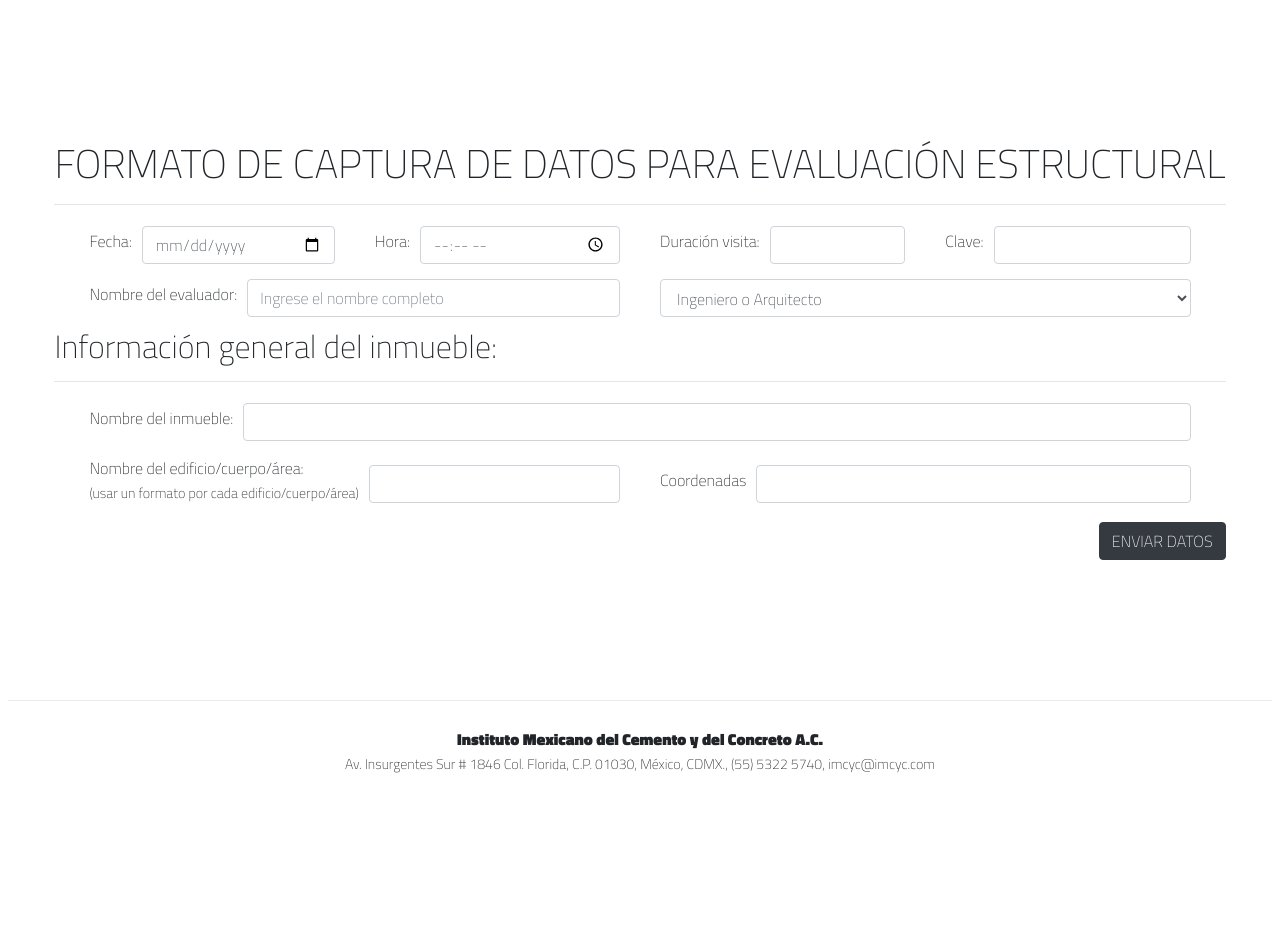
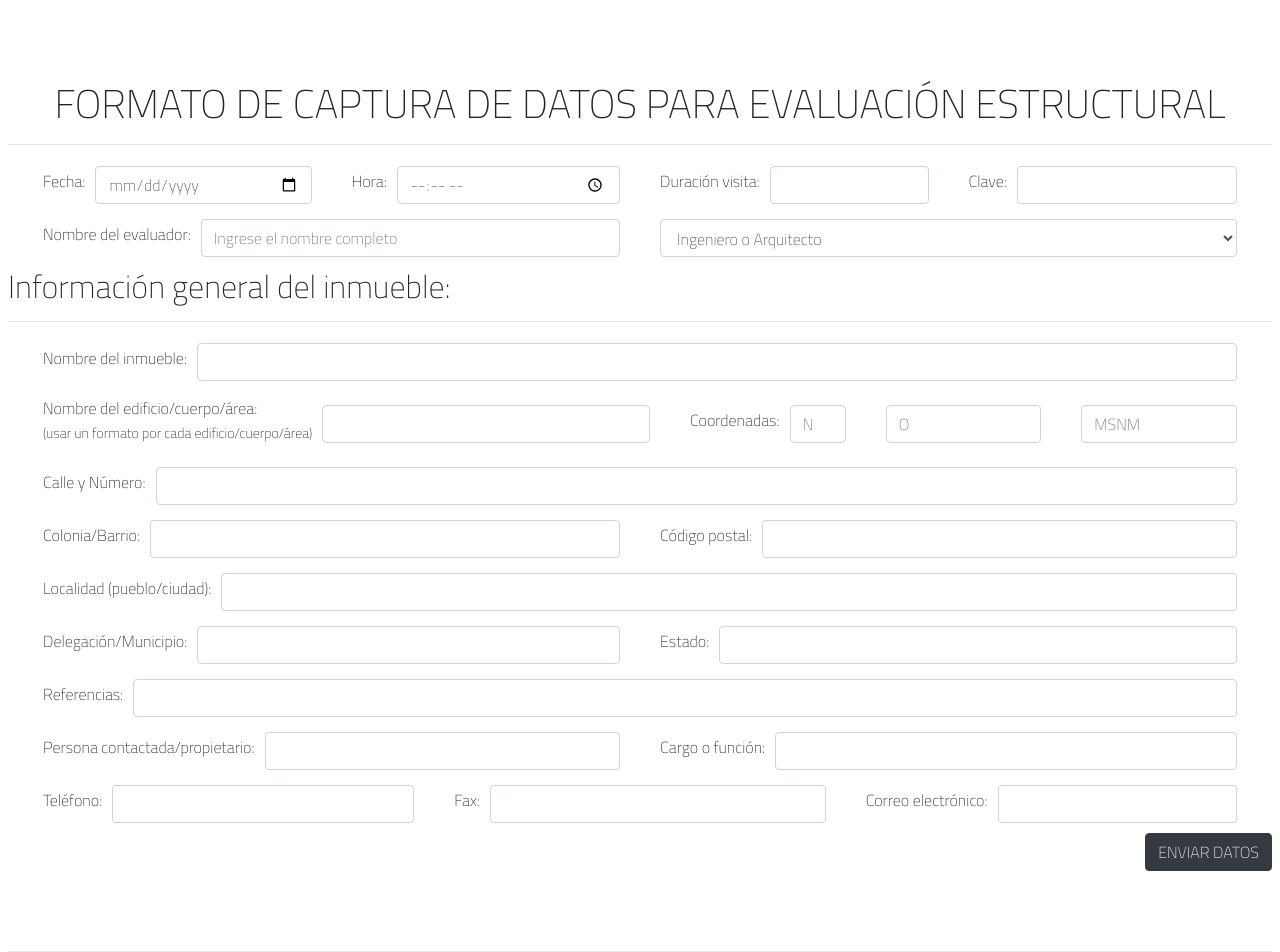
Before and after one commit to axelobscura/next-firebase, a Next.js app: page /evaluacion-estructural in a window 1280 px wide. Shown: the top 952 px of the page. Before the commit the page ends 800 px from the top, so only its background shows below. Built offline with nearby package versions, Linux system fonts and the light colour scheme.

Commit message:
Primera seccion

```diff
--- a/pages/evaluacion-estructural.js
+++ b/pages/evaluacion-estructural.js
@@ -5,16 +5,23 @@ import Button from 'react-bootstrap/Button'
 import Col from 'react-bootstrap/Col'
 
 export default function EvaluacionEstrutural() {
+
+  const enviarDatos = (e) => {
+    e.preventDefault();
+    let fecha = e.target.fecha.value;
+    console.log(fecha);
+  }
+
   return (
     <Contenedor>
       <main className="entrada">
         <h1 className="title">FORMATO DE CAPTURA DE DATOS PARA EVALUACIÓN ESTRUCTURAL</h1>
         <hr />
-        <Form className="datos">
+        <Form onSubmit={enviarDatos} className="datos">
           <Form.Row>
             <Form.Group as={Col} controlId="formGridEmail">
               <Form.Label>Fecha: </Form.Label>
-              <Form.Control type="date" />
+              <Form.Control type="date" name="fecha" />
             </Form.Group>
             <Form.Group as={Col} controlId="formGridPassword">
               <Form.Label>Hora: </Form.Label>
@@ -49,18 +56,93 @@ export default function EvaluacionEstrutural() {
           <Form.Row>
             <Form.Group as={Col} controlId="formGridCity">
               <Form.Label>Nombre del inmueble: </Form.Label>
-              <Form.Control />
+              <Form.Control type="text" />
+            </Form.Group>
+          </Form.Row>
+
+          <Form.Row>
+            <Form.Group as={Col} xs={6}>
+              <Form.Label>Nombre del edificio/cuerpo/área:<br/><small>(usar un formato por cada edificio/cuerpo/área)</small></Form.Label>
+              <Form.Control type="text" />
+            </Form.Group>
+            <Form.Group as={Col}>
+              <Form.Label>Coordenadas: </Form.Label>
+              <Form.Control type="text" placeholder="N" />
+            </Form.Group>
+            <Form.Group as={Col}>
+              <Form.Control type="text" placeholder="O" />
+            </Form.Group>
+            <Form.Group as={Col}>
+              <Form.Control type="text" placeholder="MSNM" />
             </Form.Group>
           </Form.Row>
 
           <Form.Row>
             <Form.Group as={Col} controlId="formGridCity">
-              <Form.Label>Nombre del edificio/cuerpo/área:<br/><small>(usar un formato por cada edificio/cuerpo/área)</small></Form.Label>
-              <Form.Control />
+              <Form.Label>Calle y Número: </Form.Label>
+              <Form.Control type="text" />
             </Form.Group>
+          </Form.Row>
+
+          <Form.Row>
+            <Form.Group as={Col}>
+              <Form.Label>Colonia/Barrio: </Form.Label>
+              <Form.Control type="text" />
+            </Form.Group>
+            <Form.Group as={Col}>
+              <Form.Label>Código postal: </Form.Label>
+              <Form.Control type="number" />
+            </Form.Group>
+          </Form.Row>
+
+          <Form.Row>
             <Form.Group as={Col} controlId="formGridCity">
-              <Form.Label>Coordenadas</Form.Label>
-              <Form.Control />
+              <Form.Label>Localidad (pueblo/ciudad): </Form.Label>
+              <Form.Control type="text" />
+            </Form.Group>
+          </Form.Row>
+
+          <Form.Row>
+            <Form.Group as={Col}>
+              <Form.Label>Delegación/Municipio: </Form.Label>
+              <Form.Control type="text" />
+            </Form.Group>
+            <Form.Group as={Col}>
+              <Form.Label>Estado: </Form.Label>
+              <Form.Control type="text" />
+            </Form.Group>
+          </Form.Row>
+
+          <Form.Row>
+            <Form.Group as={Col} controlId="formGridCity">
+              <Form.Label>Referencias: </Form.Label>
+              <Form.Control type="text" />
+            </Form.Group>
+          </Form.Row>
+
+          <Form.Row>
+            <Form.Group as={Col}>
+              <Form.Label>Persona contactada/propietario: </Form.Label>
+              <Form.Control type="text" />
+            </Form.Group>
+            <Form.Group as={Col}>
+              <Form.Label>Cargo o función: </Form.Label>
+              <Form.Control type="text" />
+            </Form.Group>
+          </Form.Row>
+
+          <Form.Row>
+            <Form.Group as={Col}>
+              <Form.Label>Teléfono: </Form.Label>
+              <Form.Control type="text" />
+            </Form.Group>
+            <Form.Group as={Col}>
+              <Form.Label>Fax: </Form.Label>
+              <Form.Control type="text" />
+            </Form.Group>
+            <Form.Group as={Col}>
+              <Form.Label>Correo electrónico: </Form.Label>
+              <Form.Control type="text" />
             </Form.Group>
           </Form.Row>
 
--- a/styles/Home.module.css
+++ b/styles/Home.module.css
@@ -18,13 +18,13 @@
 
 .footer {
   width: 100%;
-  height: 100px;
   border-top: 1px solid #eaeaea;
   display: flex;
   justify-content: center;
   align-items: center;
   flex-direction: column;
   text-align: center;
+  padding: 5px;
 }
 
 .footer img {
```
